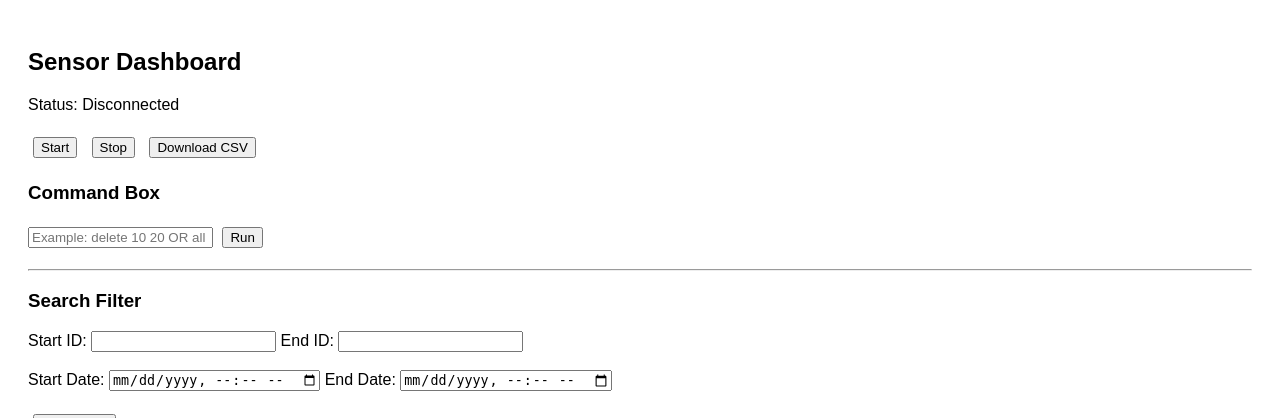
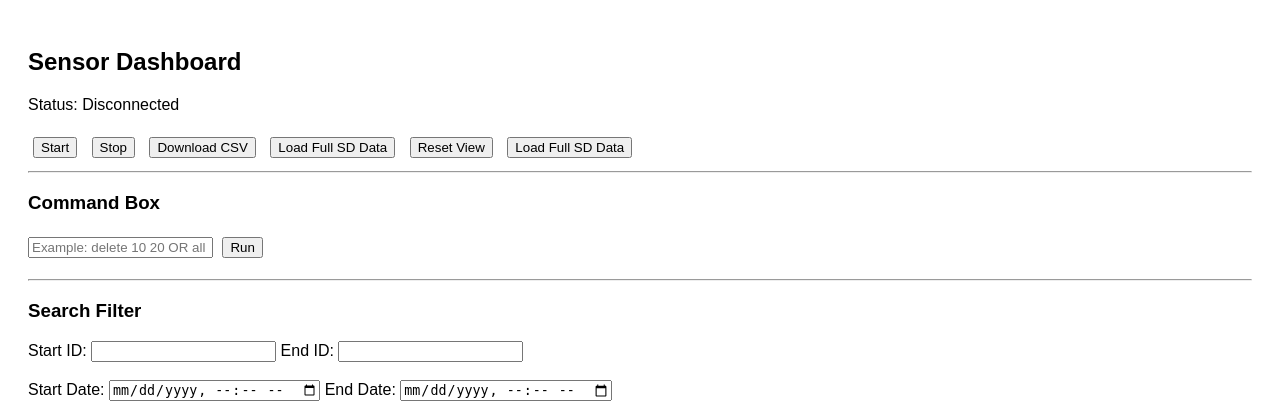
Before and after one commit to rkmjld2/mahajansensor7a, a Flask app: page / in a window 1280 px wide. Shown: the top 418 px of the page. Run offline with Flask 3, Linux system fonts and the light colour scheme; data that the repository does not hold is empty.

Commit message:
Update index.html

```diff
--- a/templates/index.html
+++ b/templates/index.html
@@ -23,7 +23,7 @@ Status: <span id="status">Checking...</span>
 <button onclick="start()">Start</button>
 <button onclick="stop()">Stop</button>
 <button onclick="downloadCSV()">Download CSV</button>
-<!--<button onclick="loadFullData()">Load Full SD Data</button>
+<button onclick="loadFullData()">Load Full SD Data</button>
 <button onclick="resetView()">Reset View</button>
  <button onclick="syncSD()">Load Full SD Data</button>
 <hr>
```
